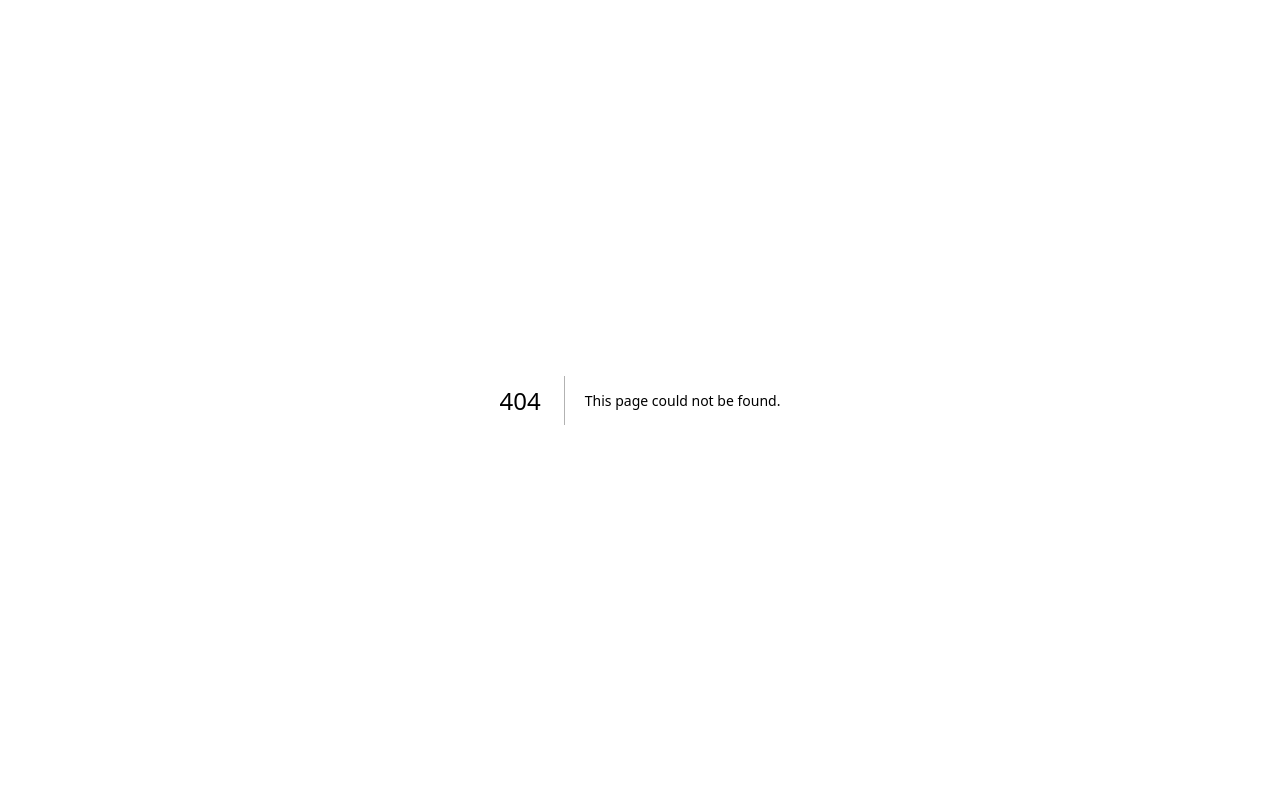
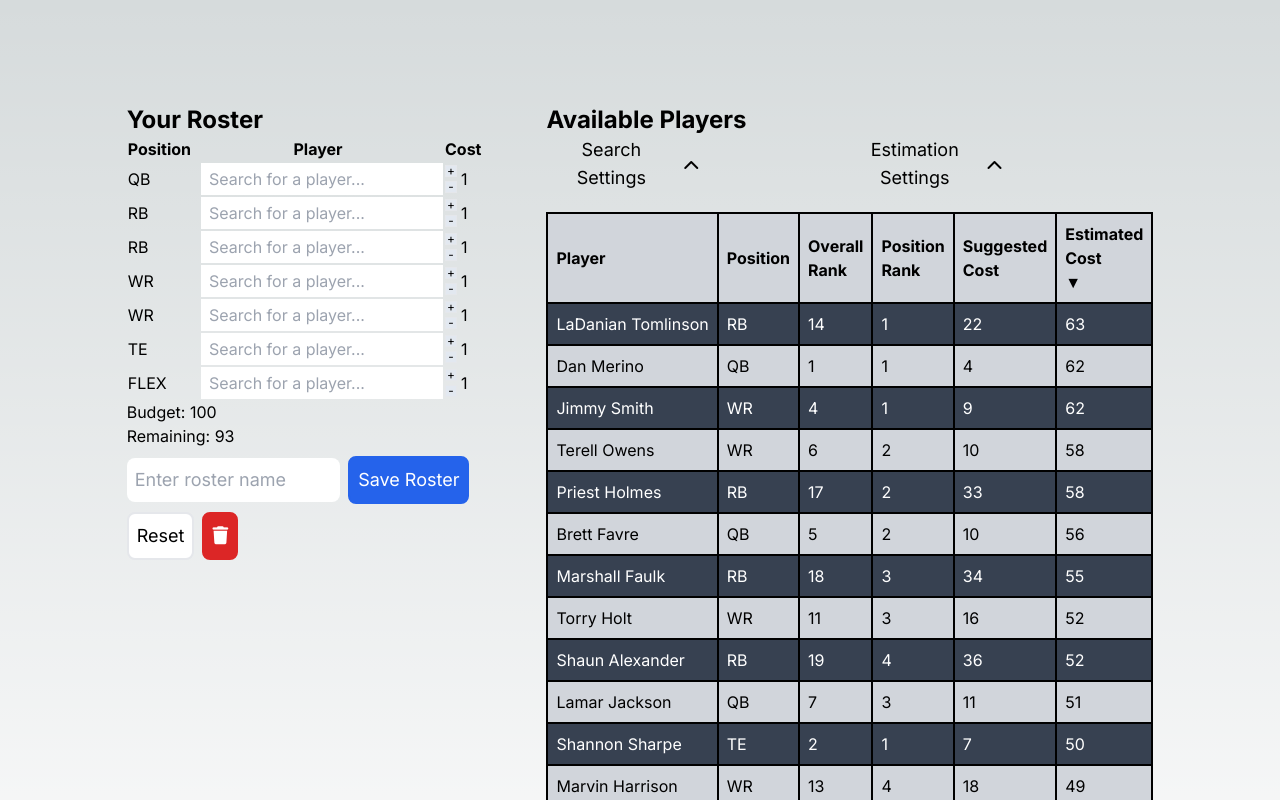
Before and after one commit to howell/draft-builder, a Next.js app: page /demo in a window 1280 px wide. Before the commit this address had no page. Shown: the top 800 px of the page. Built offline with nearby package versions, Linux system fonts and the light colour scheme.

Commit message:
add demo page

```diff
--- /dev/null
+++ b/src/app/demo/page.tsx
@@ -0,0 +1,97 @@
+'use client'
+import { PlatformLeague } from '@/platforms/common';
+import React, { useEffect, useState } from 'react';
+import { loadLeagues } from '../localStorage';
+import Sidebar from '@/ui/Sidebar';
+import MockTable, { MockTableProps } from '../league/[leagueID]/mocks/MockTable';
+import { DraftAnalysis, MockPlayer } from '../savedMockTypes';
+
+
+export default function Demo() {
+  const [availableLeagues, setAvailableLeagues] = useState<PlatformLeague[]>([]);
+
+  useEffect(() => {
+    const availableLeagues = loadLeagues();
+    console.log(availableLeagues);
+    setAvailableLeagues(Object.values(availableLeagues.leagues));
+    console.log("Demo", demoTableProps.players);
+  }, []);
+
+  return (
+    <main className="flex min-h-screen flex-col items-center p-24">
+          {availableLeagues.length > 0 && <Sidebar availableLeagues={availableLeagues} />}
+          <MockTable {...demoTableProps} />
+          <div className="flex flex-col">
+          </div>
+      </main>
+  );
+}
+
+const demoRoster = new Map([['QB', 1], ['RB', 2], ['WR', 2], ['TE', 1], ['FLEX', 1]]);
+const demoPlayerPositions = ['QB', 'RB', 'WR', 'TE'];
+
+const analysis23: DraftAnalysis = {overall: [67.45, -0.03], positions: new Map([['QB', [48.61, -0.1]], ['RB', [76.17, -0.08]], ['WR', [52.79, -0.07]], ['TE', [34.83, -0.32]]])};
+const analysis22: DraftAnalysis = {overall: [80.97, -0.03], positions: new Map([['QB', [65.39, -0.11]], ['RB', [90.86, -0.08]], ['WR', [72.18, -0.08]], ['TE', [46.31, -0.35]]])};
+
+const demoDraftHistory: Map<number, DraftAnalysis> = new Map([
+    [2023, analysis23],
+    [2022, analysis22]
+    ]);
+
+export type DemoPlayer = {
+    id: number;
+    name: string;
+    defaultPosition: string;
+    positions: string[];
+    suggestedCost: number;
+}
+
+const includedPlayers: DemoPlayer[] = [
+    {id: 1, name: 'Brett Favre', defaultPosition: 'QB', positions: ['QB'], suggestedCost: 10 },
+    {id: 2, name: 'Marshall Faulk', defaultPosition: 'RB', positions: ['RB', 'FLEX'], suggestedCost: 34 },
+    {id: 3, name: 'Randy Moss', defaultPosition: 'WR', positions: ['WR', 'FLEX'], suggestedCost: 28 },
+    {id: 4, name: 'Rob Gronkowski', defaultPosition: 'TE', positions: ['TE', 'FLEX'], suggestedCost: 17 },
+    {id: 5, name: 'Daunte Culpepper', defaultPosition: 'QB', positions: ['QB'], suggestedCost: 29 },
+    {id: 6, name: 'Shaun Alexander', defaultPosition: 'RB', positions: ['RB', 'FLEX'], suggestedCost: 36 },
+    {id: 7, name: 'Marvin Harrison', defaultPosition: 'WR', positions: ['WR', 'FLEX'], suggestedCost: 18 },
+    {id: 8, name: 'Tony Gonzalez', defaultPosition: 'TE', positions: ['TE', 'FLEX'], suggestedCost: 9 },
+    {id: 9, name: 'Donovan McNabb', defaultPosition: 'QB', positions: ['QB'], suggestedCost: 15 },
+    {id: 10, name: 'LaDanian Tomlinson', defaultPosition: 'RB', positions: ['RB', 'FLEX'], suggestedCost: 22 },
+    {id: 11, name: 'Terell Owens', defaultPosition: 'WR', positions: ['WR', 'FLEX'], suggestedCost: 10 },
+    {id: 12, name: 'Shannon Sharpe', defaultPosition: 'TE', positions: ['TE', 'FLEX'], suggestedCost: 7 },
+    {id: 13, name: 'Dan Merino', defaultPosition: 'QB', positions: ['QB'], suggestedCost: 4 },
+    {id: 14, name: 'Barry Sanders', defaultPosition: 'RB', positions: ['RB', 'FLEX'], suggestedCost: 39 },
+    {id: 15, name: 'Torry Holt', defaultPosition: 'WR', positions: ['WR', 'FLEX'], suggestedCost: 16 },
+    {id: 16, name: 'Travis Kelce', defaultPosition: 'TE', positions: ['TE', 'FLEX'], suggestedCost: 13 },
+    {id: 17, name: 'Lamar Jackson', defaultPosition: 'QB', positions: ['QB'], suggestedCost: 11 },
+    {id: 18, name: 'Priest Holmes', defaultPosition: 'RB', positions: ['RB', 'FLEX'], suggestedCost: 33 },
+    {id: 19, name: 'Jimmy Smith', defaultPosition: 'WR', positions: ['WR', 'FLEX'], suggestedCost: 9 },
+    {id: 20, name: 'Kyle Pitts', defaultPosition: 'TE', positions: ['TE', 'FLEX'], suggestedCost: 15 },
+];
+
+includedPlayers.sort((a, b) => a.suggestedCost - b.suggestedCost);
+
+const positionOrder = new Map<string, DemoPlayer[]>();
+for (const player of includedPlayers) {
+    const position = player.defaultPosition
+    if (!positionOrder.has(position)) {
+        const positionData = includedPlayers.filter(p => p.defaultPosition === position);
+        positionOrder.set(position, positionData);
+    }
+}
+
+const demoPlayers = includedPlayers.map(player => ({
+    ...player,
+    overallRank: 1 + includedPlayers.indexOf(player),
+    positionRank: 1 + positionOrder.get(player.defaultPosition)!.indexOf(player)
+}));
+
+
+const demoTableProps: MockTableProps = {
+    leagueId: 42,
+    auctionBudget: 100,
+    positions: demoRoster,
+    players: demoPlayers,
+    draftHistory: demoDraftHistory,
+    playerPositions: demoPlayerPositions
+};
--- a/src/app/league/[leagueID]/mocks/MockDraft.tsx
+++ b/src/app/league/[leagueID]/mocks/MockDraft.tsx
@@ -104,6 +104,7 @@ async function fetchData(leagueID: number,
         const auctionBudget = latestInfo.settings.draftSettings.auctionBudget;
         const lineupSettings = leagueLineupSettings(latestInfo);
         lineupSettings.delete('IR');
+        console.log("Draft Analysis", draftAnalyses);
         setTableData({
             leagueId: leagueID,
             auctionBudget,
--- a/src/app/league/[leagueID]/mocks/MockTable.tsx
+++ b/src/app/league/[leagueID]/mocks/MockTable.tsx
@@ -55,6 +55,8 @@ const MockTable: React.FC<MockTableProps> = ({ leagueId, draftName, positions, a
     const [lastFocusedRosterSlot, setLastFocusedRosterSlot] = useState<RosterSlot | undefined>(undefined);
     const [rosterSlots, _setRosterSlots] = useState<RosterSlot[]>(computeRosterSlots(positions));
     const [rosterSpots, _setRosterSpots] = useState(rosterSlots.length);
+
+    // console.log("Mock Players", playerDb);
 
     useEffect(() => {
         const loadedDraft = loadStoredDraftData(leagueId, draftName);
@@ -217,7 +219,7 @@ const MockTable: React.FC<MockTableProps> = ({ leagueId, draftName, positions, a
                                     const slotName = serializeRosterSlot(rosterSlot);
                                     return <MockRosterEntry
                                         rosterSlot={{ position, index: i }}
-                                        selectedPlayer={rosterSelections[slotName]}
+                                        selectedPlayer={costAdjustedRosterSelections[slotName]}
                                         key={slotName}
                                         players={availablePlayers}
                                         position={position}
@@ -315,10 +317,12 @@ export function playerAvailable(p: MockPlayer, searchSettings: SearchSettingsSta
         const playerSelected = selectedPlayers.find(sp => sp.id === p.id);
         playerAvailable = !playerSelected && (costPredictor.predict(p) <= auctionBudget - budgetSpent)
     }
-    return playerAvailable &&
+    const ans = playerAvailable &&
         searchSettings.positions.includes(p.defaultPosition) &&
         cost >= searchSettings.minPrice &&
         cost <= searchSettings.maxPrice;
+    // console.log("Player Available", p, ans, cost);
+    return ans;
 }
 
 function predictCostWithSettings(player: MockPlayer, settings: EstimationSettingsState, draftHistory: Map<number, DraftAnalysis>) {
--- a/src/app/page.tsx
+++ b/src/app/page.tsx
@@ -8,6 +8,7 @@ import { EspnLeague, PlatformLeague } from '@/platforms/common';
 import { activateLeague } from './navigation';
 import { loadLeagues, saveLeague } from './localStorage';
 import Sidebar from '../ui/Sidebar';
+import Link from 'next/link';
 
 export default function Home() {
   const [leagueID, setLeagueID] = useState("");
@@ -116,6 +117,9 @@ export default function Home() {
               </p>
             </div>
           </CollapsibleComponent>
+          <div className="mt-10 items-center max-w-prose">
+            Curious? Try the <Link href="/demo"><span className='text-sky-600'>demo</span></Link>.
+          </div>
         </div>
       </div>
     </main>
```
